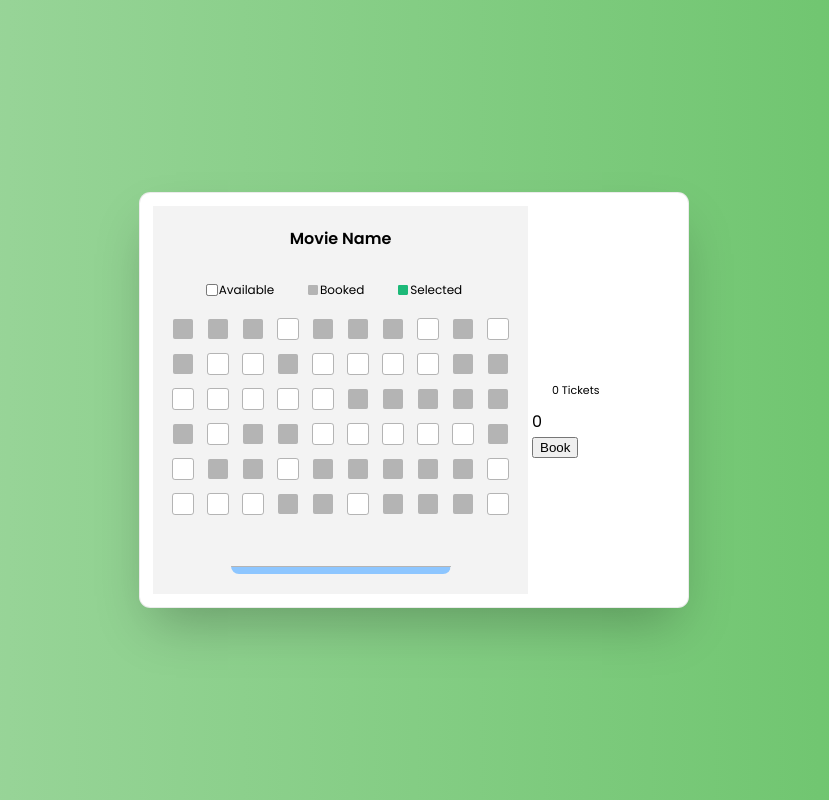
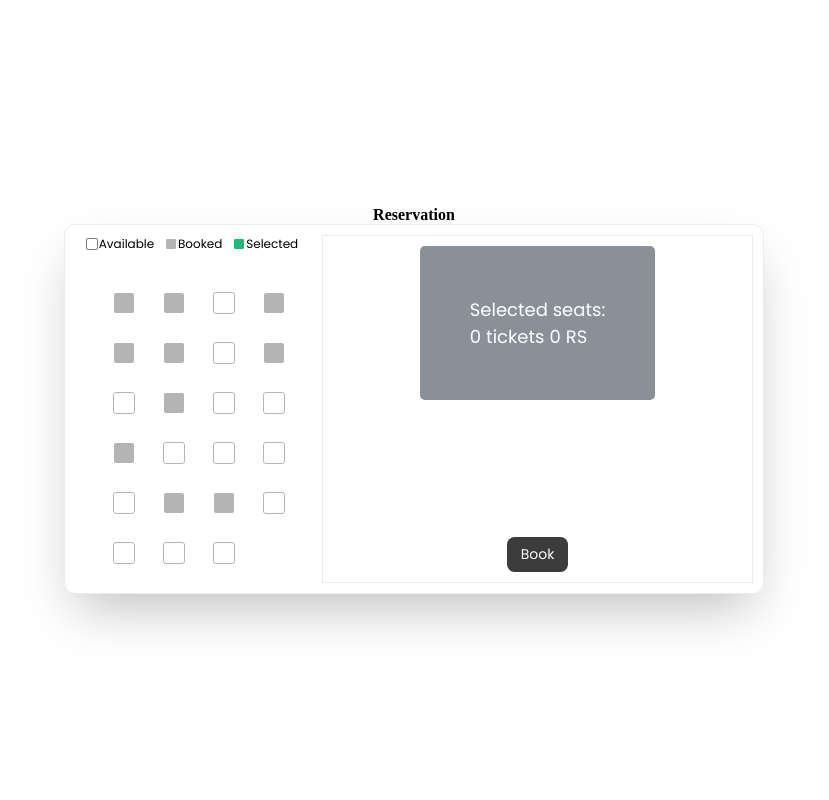
Before and after one commit to methnuka/Booking-System, a PHP site: page /booking_page/index.html in a window 1280 px wide. Shown: the whole page, without its empty margins (226-1055 px from the left). Run offline with PHP 8.4, Linux system fonts and the light colour scheme.

Commit message:
feat booking page

```diff
--- a/booking_page/index.html
+++ b/booking_page/index.html
@@ -15,46 +15,33 @@
 
 <body>
     <div class="center">
+        <div class="title">Reservation</div>
         <div class="tickets">
-            <table>
-                <tr>
-                    <td>
-                        <div class="ticket-selector">
-                            <div class="head">
-                                <div class="title">Movie Name</div>
-                            </div>
+            <div class="container">
+                <div>
                     <div class="seats">
                         <div class="status">
                             <div class="item">Available</div>
                             <div class="item">Booked</div>
                             <div class="item">Selected</div>
                         </div>
-                                <div class="all-seats">
-                                    <input type="checkbox" name="tickets" id="s1" />
-                                    <label for="s1" class="seat booked"></label>
+                        <div class="all-seats"></div>
                     </div>
-                            </div>
-                    </td>
-                    <td>
-                        <div class="timings">
-
                 </div>
                 <div class="price">
                     <div class="total">
-                                <span> <span class="count">0</span> Tickets </span>
-
+                        <div class="inf">Selected seats:
+                            <div class="seat-numbers"></div>
                         </div>
-
+                        <div class="ticket">
+                            <div class="count">0</div> tickets
+                            <div class="amount">0</div> RS
                         </div>
                     </div>
-                        <div class="amount">0</div>
                     <button type="button">Book</button>
-                    </td>
-
-                </tr>
-
-            </table>
-
+                </div>
+            </div>
+        </div>
     </div>
     <script src="script.js"></script>
 </body>
--- a/booking_page/script.js
+++ b/booking_page/script.js
@@ -1,35 +1,43 @@
+document.addEventListener("DOMContentLoaded", () => {
     let seats = document.querySelector(".all-seats");
-for (var i = 0; i < 59; i++) {
+
+    // Generate seats dynamically
+    for (let i = 0; i < 23; i++) {
         let randint = Math.floor(Math.random() * 2);
         let booked = randint === 1 ? "booked" : "";
+        let seatNumber = String.fromCharCode(65 + Math.floor(i / 4)) + (i % 4 + 1); // Generate seat number (A1, A2, ...)
         seats.insertAdjacentHTML(
             "beforeend",
-        '<input type="checkbox" name="tickets" id="s' +
-        (i + 2) +
-        '" /><label for="s' +
-        (i + 2) +
-        '" class="seat ' +
-        booked +
-        '"></label>'
+            `<input type="checkbox" name="tickets" id="s${i + 2}" />
+             <label for="s${i + 2}" class="seat ${booked}" data-seat="${seatNumber}"></label>`
         );
     }
 
     let tickets = seats.querySelectorAll("input");
+    let selectedSeats = [];
+    const ticketPrice = 200; // Price per ticket
+
     tickets.forEach((ticket) => {
         ticket.addEventListener("change", () => {
-        let amount = document.querySelector(".amount").innerHTML;
-        let count = document.querySelector(".count").innerHTML;
-        amount = Number(amount);
-        count = Number(count);
+            let amount = Number(document.querySelector(".amount").innerHTML);
+            let count = Number(document.querySelector(".count").innerHTML);
+            let seatNumber = ticket.nextElementSibling.getAttribute("data-seat");
 
             if (ticket.checked) {
                 count += 1;
-            amount += 200;
+                amount += ticketPrice;
+                selectedSeats.push(seatNumber);
             } else {
                 count -= 1;
-            amount -= 200;
+                amount -= ticketPrice;
+                selectedSeats = selectedSeats.filter(seat => seat !== seatNumber);
             }
+
             document.querySelector(".amount").innerHTML = amount;
             document.querySelector(".count").innerHTML = count;
+
+            // Update selected seat numbers
+            document.querySelector(".seat-numbers").innerHTML = selectedSeats.join(', ');
         });
     });
+});
--- a/booking_page/style.css
+++ b/booking_page/style.css
@@ -11,11 +11,17 @@ body {
     display: flex;
     align-items: center;
     justify-content: center;
-    background: linear-gradient( to right, rgb(162, 216, 162), rgb(102, 194, 102));
+    flex-direction: column;
+}
+
+.ticket {
+    display: flex;
+    flex-direction: row;
+    gap: 5px;
 }
 
 .tickets {
-    width: 550px;
+    width: 700px;
     height: fit-content;
     border: 0.4mm solid rgba(0, 0, 0, 0.08);
     border-radius: 3mm;
@@ -24,7 +30,6 @@ body {
     font-family: poppins;
     max-height: 96vh;
     overflow: auto;
-    background: white;
     box-shadow: 0px 25px 50px -12px rgba(0, 0, 0, 0.25);
 }
 
@@ -36,6 +41,14 @@ body {
     flex-direction: column;
     box-sizing: border-box;
     padding: 20px;
+}
+
+.container {
+    display: flex;
+    flex-direction: row;
+    gap: 30px;
+    width: 100%;
+    justify-content: space-between;
 }
 
 .head {
@@ -59,6 +72,8 @@ body {
     flex-direction: column;
     min-height: 150px;
     position: relative;
+    padding-left: 15px;
+    padding-right: 20px;
 }
 
 .status {
@@ -66,19 +81,9 @@ body {
     display: flex;
     align-items: center;
     justify-content: space-evenly;
-}
-
-.seats::before {
-    content: "";
-    position: absolute;
-    bottom: 0;
-    left: 50%;
-    transform: translate(-50%, 0);
-    width: 220px;
-    height: 7px;
-    background: rgb(141, 198, 255);
-    border-radius: 0 0 3mm 3mm;
-    border-top: 0.3mm solid rgb(180, 180, 180);
+    margin-bottom: 20px;
+    flex-direction: row;
+    gap: 15px;
 }
 
 .item {
@@ -111,10 +116,9 @@ body {
 
 .all-seats {
     display: grid;
-    grid-template-columns: repeat(10, 1fr);
-    grid-gap: 15px;
-    margin: 60px 0;
-    margin-top: 20px;
+    grid-template-columns: repeat(4, 1fr);
+    grid-gap: 30px;
+    margin: 20px 0;
     position: relative;
 }
 
@@ -141,62 +145,6 @@ input {
     display: none;
 }
 
-.timings {
-    width: 100%;
-    display: flex;
-    flex-direction: column;
-    align-items: center;
-    justify-content: center;
-    margin-top: 30px;
-}
-
-.dates {
-    width: 100%;
-    display: flex;
-    align-items: center;
-    justify-content: space-between;
-}
-
-.dates-item {
-    width: 50px;
-    height: 40px;
-    background: rgb(233, 233, 233);
-    text-align: center;
-    display: flex;
-    align-items: center;
-    justify-content: center;
-    flex-direction: column;
-    padding: 10px 0;
-    border-radius: 2mm;
-    cursor: pointer;
-}
-
-.day {
-    font-size: 12px;
-}
-
-.times {
-    width: 100%;
-    display: flex;
-    align-items: center;
-    justify-content: space-between;
-    margin-top: 10px;
-}
-
-.time {
-    font-size: 14px;
-    width: fit-content;
-    padding: 7px 14px;
-    background: rgb(233, 233, 233);
-    border-radius: 2mm;
-    cursor: pointer;
-}
-
-.timings input:checked+label {
-    background: rgb(28, 185, 120);
-    color: white;
-}
-
 .price {
     width: 100%;
     box-sizing: border-box;
@@ -204,15 +152,18 @@ input {
     display: flex;
     align-items: center;
     justify-content: space-between;
+    border: 1px solid rgba(0, 0, 0, 0.08);
+    flex-direction: column;
 }
 
 .total {
     display: flex;
     flex-direction: column;
-    align-items: flex-start;
-    justify-content: center;
-    font-size: 16px;
-    font-weight: 500;
+    background-color: rgb(137, 144, 152);
+    padding: 50px;
+    border-radius: 5px;
+    color: white;
+    font-size: 18px;
 }
 
 .total span {
```
Also changed, not shown: booking_page/search.php (added, +18 -0 lines). Lines whose indentation alone changed are shown as unchanged.
